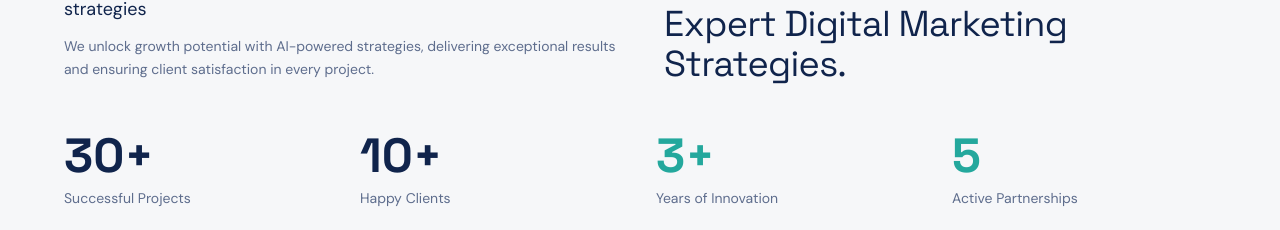
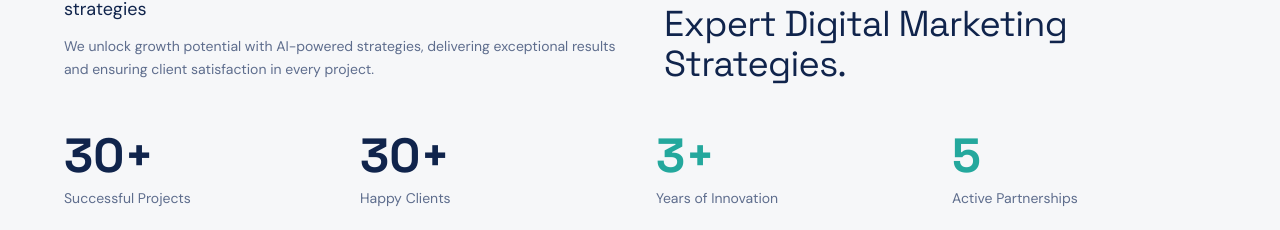
Before and after one commit to revenuxe/revenuxe-js, a Next.js app: page / in a window 1280 px wide. Shown: the part 1088-1318 px from the top of the page. Built offline with nearby package versions, Linux system fonts and the light colour scheme; no server answers; the database is empty.

Commit message:
Update happy clients stat to 30+

```diff
--- a/src/components/Stats.tsx
+++ b/src/components/Stats.tsx
@@ -1,7 +1,7 @@
 const Stats = () => {
   const stats = [
     { value: "30+", label: "Successful Projects", highlight: false },
-    { value: "10+", label: "Happy Clients", highlight: false },
+    { value: "30+", label: "Happy Clients", highlight: false },
     { value: "3+", label: "Years of Innovation", highlight: true },
     { value: "5", label: "Active Partnerships", highlight: true },
   ];
```
